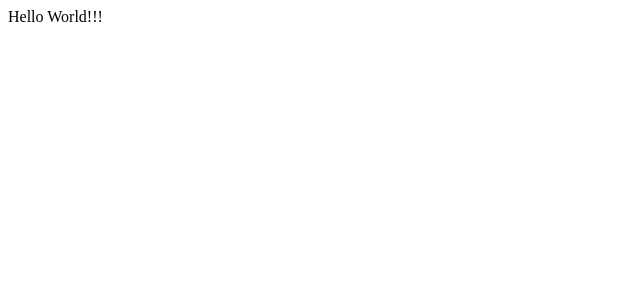
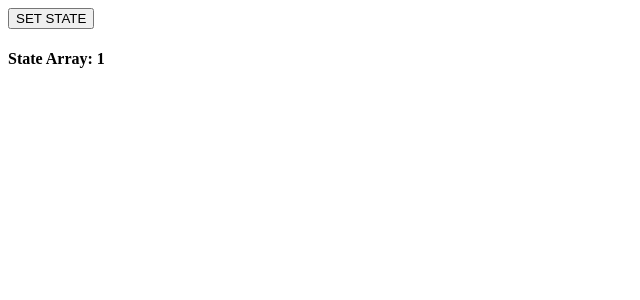
Before and after one commit to naonaonao316/reactapp, a React app: page / in a window 1280 px wide. Shown: the top 300 px of the page, without its empty margins (0-640 px from the left). Built offline with nearby package versions, Linux system fonts and the light colour scheme.

Commit message:
finished https://www.tutorialspoint.com/reactjs/reactjs_component_api.htm

```diff
--- a/App.jsx
+++ b/App.jsx
@@ -1,10 +1,29 @@
 import React from 'react';
+import PropTypes from 'prop-types';
 
 class App extends React.Component {
+   constructor() {
+      super();
+
+      this.state = {
+         data: 1
+      }
+
+      this.setStateHandler = this.setStateHandler.bind(this);
+   };
+
+   setStateHandler() {
+      var item = 4
+      var num = this.state.data;
+      var changedNum = num + 1;
+      this.setState({data: changedNum})
+   };
+
    render() {
       return (
          <div>
-            Hello World!!!
+            <button onClick = {this.setStateHandler}>SET STATE</button>
+            <h4>State Array: {this.state.data}</h4>
          </div>
       );
    }
--- a/package.json
+++ b/package.json
@@ -9,6 +9,7 @@
   "author": "",
   "license": "ISC",
   "dependencies": {
+    "prop-types": "^15.6.0",
     "react": "^16.0.0",
     "react-dom": "^16.0.0",
     "webpack": "^3.6.0",
```
